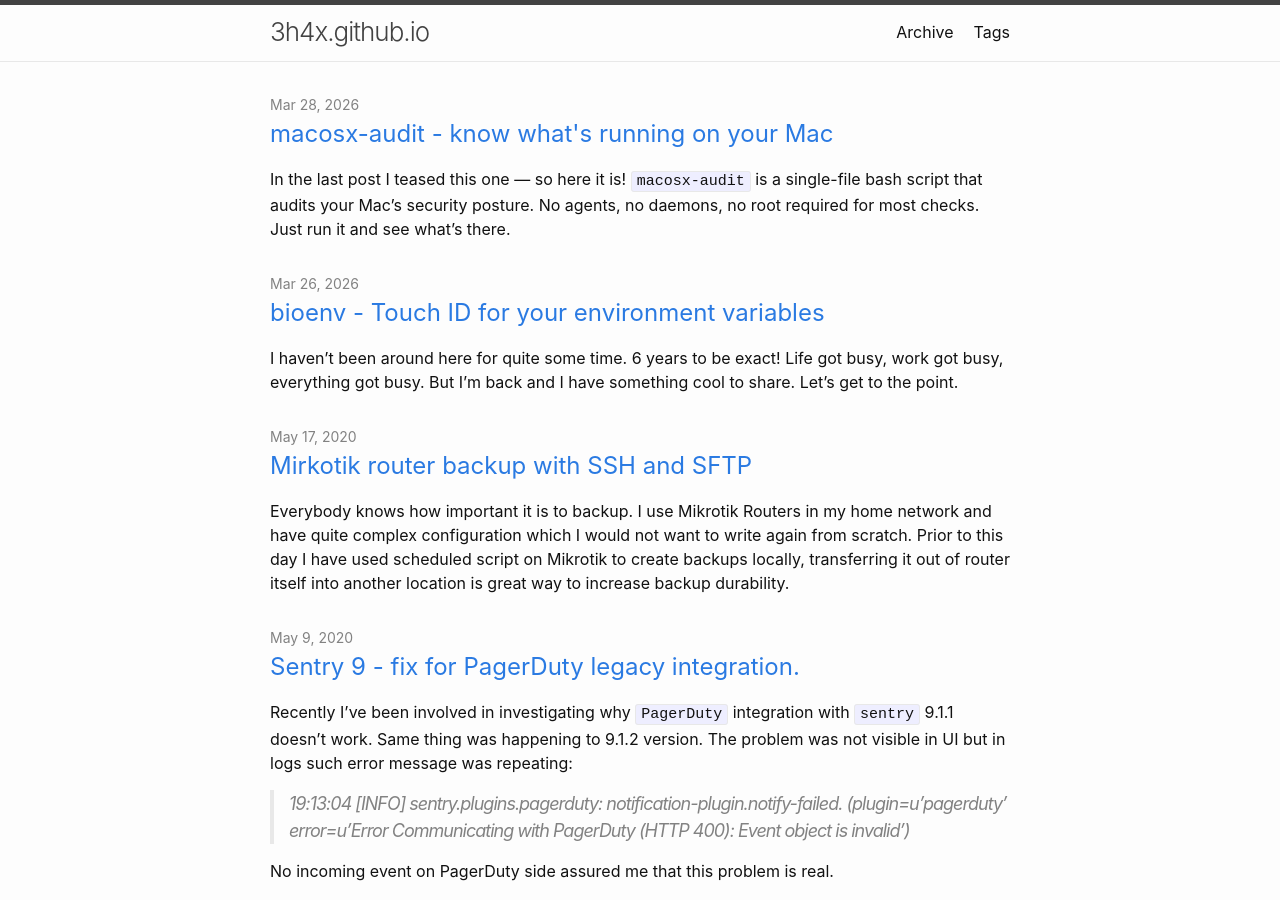
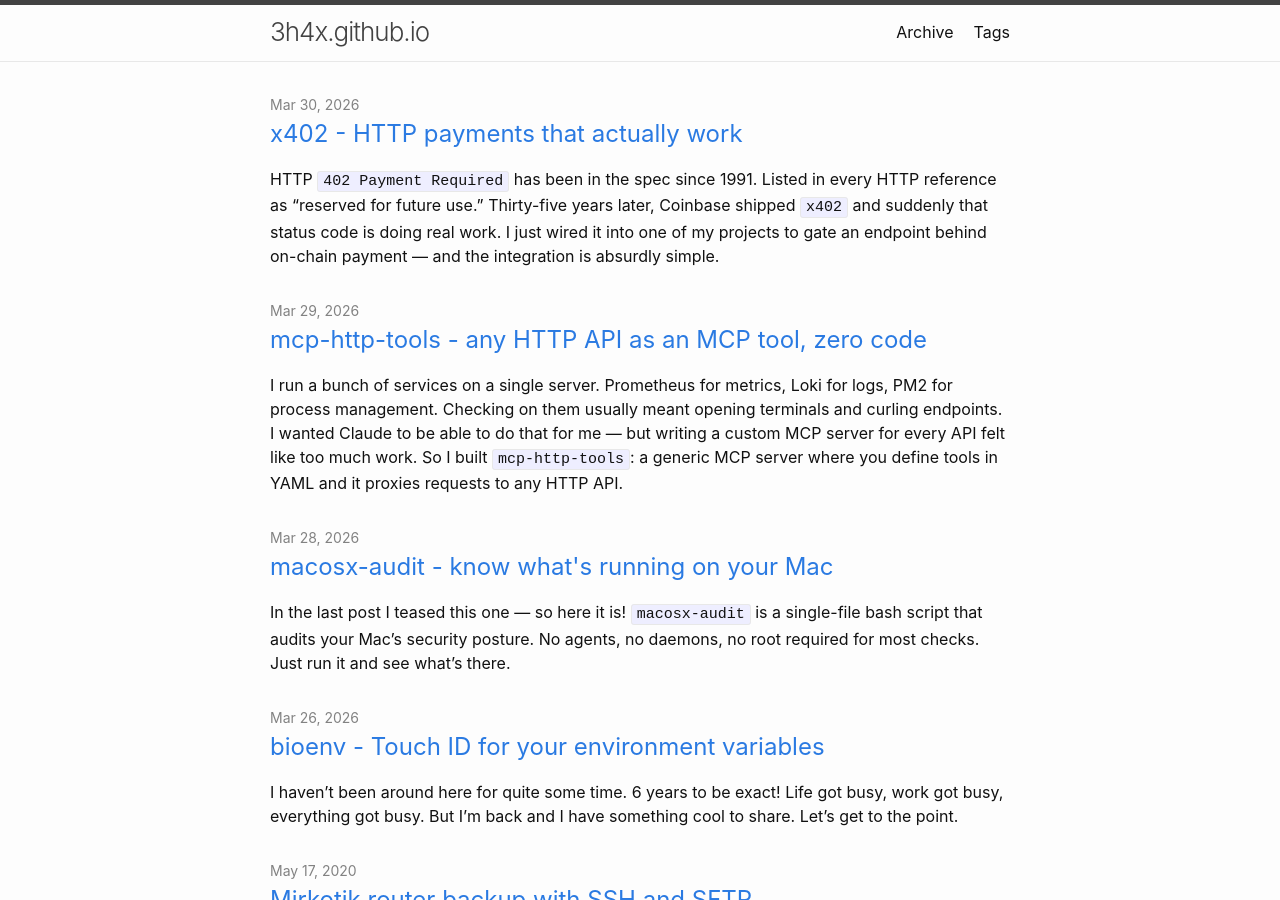
Before and after one commit to 3h4x/3h4x.github.io, a Jekyll site: the page built from index.html, in a window 1280 px wide and 900 px high. Built offline with Jekyll 4.4.1, drawn with Linux system fonts in a browser that asks for light colours.

````diff
--- a/_config.yml
+++ b/_config.yml
@@ -7,6 +7,7 @@ description: >
   as code, cloud like AWS/GCP and any other technology I use.
 baseurl: ""
 url: "https://3h4x.github.io"
+image: /assets/og-default.png
 github_username: 3h4x
 
 author:
--- a/_includes/favicons.html
+++ b/_includes/favicons.html
@@ -4,4 +4,5 @@
   1. Head over to https://realfavicongenerator.net/ to add your own favicons.
   2. Customize default _includes/favicons.html in your source directory and insert the given code snippet.
 {% endcomment %}
-<link rel="shortcut icon" type="image/png" href="{{site.baseurl}}/assets/favicon.png">
+<link rel="shortcut icon" href="{{site.baseurl}}/favicon.ico" sizes="16x16 32x32 48x48">
+<link rel="icon" type="image/png" href="{{site.baseurl}}/assets/favicon.png">
--- a/_includes/footer.html
+++ b/_includes/footer.html
@@ -9,3 +9,8 @@
   </div>
 
 </footer>
+<script>
+  document.querySelectorAll('img:not([loading])').forEach(function(img) {
+    img.setAttribute('loading', 'lazy');
+  });
+</script>
--- /dev/null
+++ b/_posts/2026/2026-03-29-mcp-http-tools-yaml-to-mcp.md
@@ -0,0 +1,89 @@
+---
+layout: post
+title:  "mcp-http-tools - any HTTP API as an MCP tool, zero code"
+categories: tech
+tags: [mcp, claude, devtools, monitoring]
+comments: True
+---
+
+I run a bunch of services on a single server. Prometheus for metrics, Loki for logs, PM2 for process management. Checking on them usually meant opening terminals and curling endpoints. I wanted Claude to be able to do that for me — but writing a custom MCP server for every API felt like too much work. So I built `mcp-http-tools`: a generic MCP server where you define tools in YAML and it proxies requests to any HTTP API.
+
+<!-- readmore -->
+
+## The idea
+
+Instead of code, you write config:
+
+```yaml
+tools:
+  - name: prometheus_query
+    description: Run a PromQL instant query
+    url: http://localhost:9090/api/v1/query
+    params:
+      - name: query
+        description: PromQL expression
+        required: true
+    response:
+      type: json
+      path: data.result
+
+  - name: loki_logs
+    description: Fetch logs via LogQL
+    url: http://localhost:3100/loki/api/v1/query_range
+    params:
+      - name: query
+        description: LogQL query
+        required: true
+      - name: limit
+        default: "50"
+    response:
+      type: json
+      path: data.result
+```
+
+Drop this in `~/.config/mcp-http-tools/config.yaml`, start the server, and those become proper MCP tools that Claude can call. GET params become query strings, POST params go into a JSON body, `{param}` in the URL becomes a path segment. JSON responses can be extracted via dot-path notation so you're not handing Claude a wall of raw API output.
+
+## The implementation
+
+The architecture is deliberately boring:
+
+```
+YAML config → configToTools() → MCP tool schemas
+                                        ↓
+MCP client calls tool → buildRequest() → fetch() → extractResponse() → MCP response
+```
+
+Two files. `lib.js` has all the logic — config loading, schema generation, request building, response extraction. `index.js` is 45 lines of MCP server wiring that calls into lib. Nothing else. Easy to test (53 tests), easy to reason about.
+
+One thing I'm pleased with: env var substitution in headers via `${ENV_VAR}`. So auth headers stay out of the config file:
+
+```yaml
+headers:
+  Authorization: "Bearer ${MY_API_TOKEN}"
+```
+
+## How I actually use it
+
+My monitoring stack is now a set of Claude tools. When I ask "are there any errors in the last hour?", Claude calls `loki_logs` with the right LogQL query. "What's the memory usage?" → `prometheus_query` with the right PromQL. I have `pm2_app_logs`, `health_overview`, `error_scan` all wired up. No context-switching, no terminal, no copy-pasting curl commands.
+
+It's connected via [supergateway](https://www.npmjs.com/package/supergateway) for SSE transport with Claude Desktop. The config in `claude_desktop_config.json` is just:
+
+```json
+{
+  "mcpServers": {
+    "mcp-http-tools": {
+      "url": "http://localhost:9191/sse"
+    }
+  }
+}
+```
+
+## What's next
+
+Before I publish to npm: config validation on startup (right now bad YAML silently gives you zero tools), per-tool request timeouts, and a `bin` field so `npx mcp-http-tools` works. After that I want hot reload so you can add tools without restarting the server. And maybe config merging — global tools plus per-project overlays.
+
+The whole thing is ~200 lines of actual logic. If you've got HTTP APIs you want to talk to from Claude, this is probably the fastest path there.
+
+Know what you are doing and have fun!
+
+3h4x
--- /dev/null
+++ b/_posts/2026/2026-03-30-x402-http-payments.md
@@ -0,0 +1,74 @@
+---
+layout: post
+title:  "x402 - HTTP payments that actually work"
+categories: tech
+tags: [web3, base, express, payments]
+comments: True
+---
+
+HTTP `402 Payment Required` has been in the spec since 1991. Listed in every HTTP reference as "reserved for future use." Thirty-five years later, Coinbase shipped `x402` and suddenly that status code is doing real work. I just wired it into one of my projects to gate an endpoint behind on-chain payment — and the integration is absurdly simple.
+
+<!-- readmore -->
+
+## What's x402?
+
+The idea: a server responds with `402` and a payment payload, the client pays on-chain (USDC on Base), retries with a payment proof header, and the server verifies it. No API keys, no Stripe webhooks, no dashboard — just HTTP and a blockchain.
+
+Coinbase's `x402-express` library handles all of this. From the server side, it's a middleware.
+
+## Three lines of middleware
+
+```js
+const { paymentMiddleware } = require('x402-express');
+const { facilitator } = require('@coinbase/x402');
+
+app.use(paymentMiddleware(
+  TREASURY_ADDRESS,
+  {
+    'POST /api/feature-agent': {
+      price: '$5.00',
+      network: 'base',
+      config: { description: 'Feature your agent for 30 days' }
+    }
+  },
+  facilitator
+));
+```
+
+That's it. Any request to `POST /api/feature-agent` that doesn't carry a valid payment proof gets a `402` back. The `facilitator` from Coinbase handles verifying the on-chain payment — you don't talk to an RPC yourself. Genuinely surprised how clean this is.
+
+## What happens on the other side
+
+The handler itself is boring — in the best way:
+
+```js
+app.post('/api/feature-agent', (req, res) => {
+  const nowSec = Math.floor(Date.now() / 1000);
+  const currentExpiry = (agent.featured_until && agent.featured_until > nowSec)
+    ? agent.featured_until : nowSec;
+  const newExpiry = currentExpiry + (30 * 24 * 3600); // 30 days
+
+  db.prepare('UPDATE agents SET featured_until = ? WHERE id = ?')
+    .run(newExpiry, agent.id);
+
+  res.json({ featured_until_iso: new Date(newExpiry * 1000).toISOString() });
+});
+```
+
+By the time this handler runs, payment is already verified by the middleware. You can stack it too — pay again on an already-featured record and it extends from the current expiry, not from now. Seemed like the right behaviour.
+
+## Why I like this
+
+No user accounts needed. No payment method on file. No PCI compliance surface. A wallet, $5 USDC, and a signed transaction is the entire auth flow. The treasury address is just an EOA — every payment is verifiable on Basescan.
+
+The `$5.00` price string gets converted to USDC units (6 decimals) automatically. That was a nice touch — you don't think in `5_000000`.
+
+## Other stuff today
+
+Busy day across projects. `bonker.wtf` got proper OpenGraph and JSON-LD schema tags — structured data for the token factory. `clawdit.xyz` had duplicate security headers in the nginx config that I cleaned up. `clanker.chat` got a 762-line socket connection limit test suite covering rate limiting and connection handling edge cases. And `volumino` shipped a live trade settings panel — keeper parameters tweakable without a redeploy.
+
+But the x402 thing is the one that has me excited. It's one of those integrations where you look at the final diff and think "this is too small for what it actually does." If you want HTTP-native monetization without a payment processor in the middle, `x402` is worth a look.
+
+Know what you are doing and have fun!
+
+3h4x
````
Also changed, not shown: .github/workflows/indexnow.yml (added), assets/og-default.png (added), favicon.ico (added).
